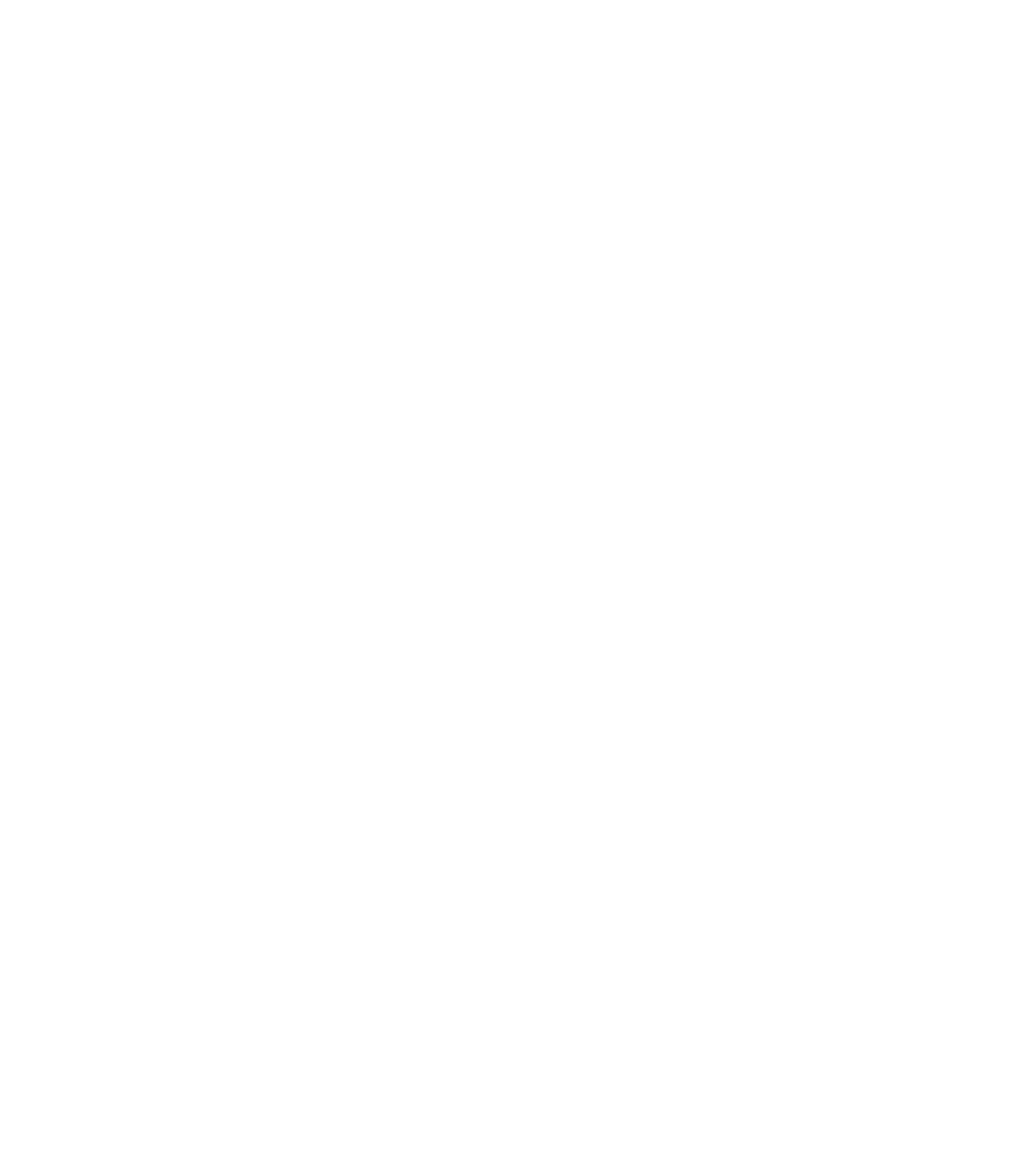
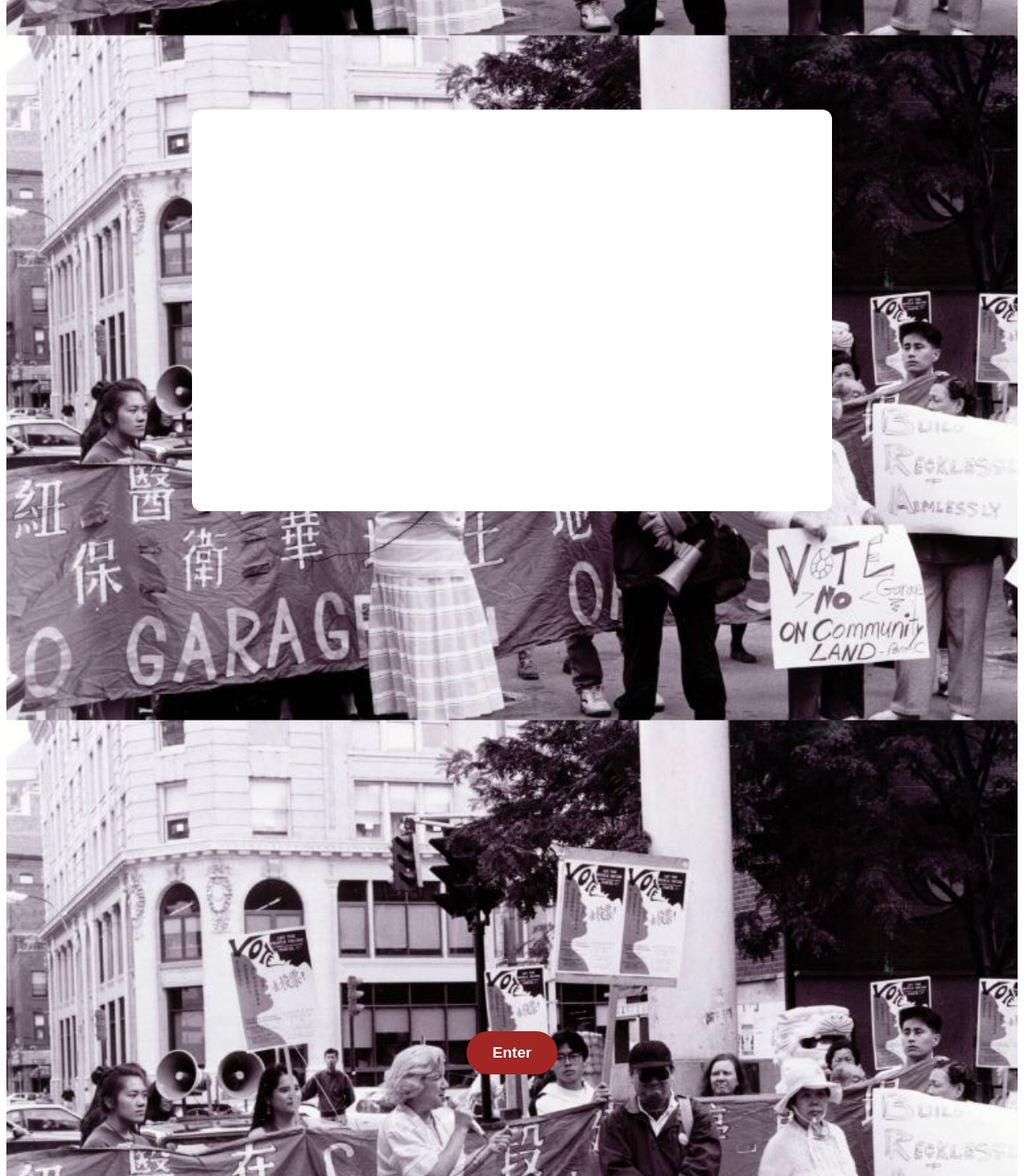
Before and after one commit to zoevosslee/IDS_FP02, a SvelteKit app: page /landing in a window 1280 px wide. Shown: the part 820-2290 px from the top of the page at 80% size. Before the commit the page ends 800 px from the top, so only its background shows below. Built offline with nearby package versions, Linux system fonts and the light colour scheme; a web font is replaced by a local one.

Commit message:
added landing page

```diff
--- a/src/app.css
+++ b/src/app.css
@@ -123,6 +123,18 @@
     margin: 0;
     padding:0;
   }
+  h6 {
+    color: white;
+    -webkit-text-stroke-width: 4px;
+    -webkit-text-stroke-color: var(--red);
+    font-family: 'Utendo', sans-serif;
+    font-size: 200px;
+    font-style: normal;
+    font-weight: 800;
+    line-height: normal;
+    margin: 0;
+    padding:0;
+  }
 
   h2 {
     color: var(--gray-dark);
@@ -215,3 +227,68 @@
     padding-top: 20px;
     padding-bottom: 30px;
   }
+
+
+  /* === LANDING PAGE STYLES === */
+
+.landing-page {
+  background: url('/protest.jpg') no-repeat center center;
+  background-size: cover;
+  background-attachment: fixed;
+  height: 100vh;
+  width: 100%;
+  position: relative;
+  display: flex;
+  align-items: center;
+  justify-content: center;
+  overflow: hidden;
+}
+
+.landing-page .overlay {
+  background: rgba(0, 0, 0, 0.4); /* slight dark overlay */
+  width: 100%;
+  height: 100%;
+  display: flex;
+  align-items: center;
+  justify-content: center;
+}
+
+.landing-content {
+  text-align: center;
+  padding: 2rem;
+}
+
+.landing-content h1 {
+  color: white; /* override the outlined h1 for this page */
+  font-family: 'Utendo', sans-serif;
+  font-size: 72px;
+  font-weight: 800;
+  letter-spacing: 1px;
+  margin-bottom: 1rem;
+}
+
+.landing-content p {
+  color: var(--red-light); /* soft red tone */
+  font-family: 'Utendo', sans-serif;
+  font-size: 20px;
+  font-weight: 400;
+  margin-bottom: 2rem;
+}
+
+.start-button {
+  display: inline-block;
+  padding: 0.8rem 2rem;
+  background: var(--red);
+  color: white;
+  font-family: 'Utendo', sans-serif;
+  font-size: 1rem;
+  font-weight: 600;
+  border-radius: 30px;
+  text-decoration: none;
+  transition: background 0.3s ease, transform 0.3s ease;
+}
+
+.start-button:hover {
+  background: var(--red-medium);
+  transform: scale(1.05);
+}
--- a/src/routes/+layout.svelte
+++ b/src/routes/+layout.svelte
@@ -6,13 +6,16 @@
       { url: '/', title: 'Interactive Visualization' },
       { url: '/writeup', title: 'Write Up' },
       { url: '/plan', title: 'Project Plan' },
-      { url: '/chapter1', title: 'Chapter 1' }
+      { url: '/chapter1', title: 'Chapter 1' },
+      { url: '/landing', title: 'Landing' }
     ];
 
     let menuOpen = false;
   </script>
 
   <!-- DROPDOWN NAVIGATION -->
+
+
   <div class="nav-wrapper">
     <div class="menu-container">
     <button on:click={() => (menuOpen = !menuOpen)} class="menu-toggle">
--- a/src/routes/landing/+page.svelte
+++ b/src/routes/landing/+page.svelte
@@ -0,0 +1,98 @@
+<div class="landing-page">
+    <div class="landing-section">
+      <h6>Rent is a Trap</h6>
+      <p>Exploring the intersections of policing, displacement, and community resistance.</p>
+    </div>
+
+    <div class="landing-section">
+      <div class="text-block">
+        <p>Many people know Breonna Taylor’s name and the injustice of her murder by police. What’s less widely known is the role that real estate interests played in her death. According to Brenden Beck (2020), the police raid that killed Breonna was not an isolated event – it was part of a broader effort to displace residents from a neighborhood targeted for redevelopment:</p>
+
+        <p class="quote">
+          “The raid that killed Taylor was part of a broader effort to evict residents who were impeding the city’s Vision Russell redevelopment initiative. When they broke down Taylor’s door, the Louisville police were seeking to apprehend an associate of Jamarcus Glover, a former boyfriend of Taylor’s who lived on Elliott Avenue at the center of the city’s neighborhood 'renewal' project.”
+        </p>
+
+        <p>Her story reminds us that policing and property development are deeply connected forces. They determine who gets to stay, and who is surveilled, displaced, evicted, and subject to state violence.</p>
+
+        <p>In Boston and across the country, this connection has only deepened since the 2008 financial crisis. Corporate homeownership of homes has soared, while private equity firms like Blackstone have made billions. Affording housing has become increasingly precarious for most Americans.</p>
+
+        <p>This project looks at publicly available data—specifically non-criminal policing data like 311 noise complaints and building & property violations—to help illuminate the ways policing and real estate development work together at the city level.</p>
+
+        <p>Our audience is community members like you: renters, homeowners, and neighbors who deserve transparency about the forces reshaping the city. By better understanding these patterns, we can build stronger movements to defend our homes, neighborhoods, and shared futures.</p>
+      </div>
+    </div>
+
+    <div class="landing-section">
+      <a href="#chapter1" class="start-button">Enter</a>
+    </div>
+  </div>
+
+  <style>
+    p {
+      margin-bottom: 1.5rem;
+      color: var(--red);
+      stroke:  white;
+      font-size: 2rem;
+      font-weight: 800;
+    }
+    .landing-page {
+  background: url('/protest.jpg') no-repeat center center fixed;
+  background-opacity: 0.8;
+  background-size: cover;
+  width: 100%;
+  min-height: 300vh; /* important: tall enough to scroll */
+  display: flex;
+  flex-direction: column;
+  align-items: center;
+  scroll-behavior: smooth;
+}
+
+.landing-section {
+  min-height: 100vh; /* each section fills the screen */
+  width: 90%;
+  padding: 4rem 2rem;
+  display: flex;
+  flex-direction: column;
+  justify-content: center;
+  align-items: center;
+  color: white;
+  text-align: center;
+}
+
+.text-block {
+  background: white;
+  border-radius: 12px;
+  max-width: 800px;
+  font-family: 'Utendo', sans-serif;
+}
+
+.text-block p {
+  margin-bottom: 1.5rem;
+  color: white;
+  font-size: 1rem;
+}
+
+.quote {
+  font-style: italic;
+  color: var(--red-light);
+}
+
+.start-button {
+  display: inline-block;
+  padding: 1rem 2rem;
+  background: var(--red);
+  color: white;
+  font-family: 'Utendo', sans-serif;
+  font-size: 1.2rem;
+  font-weight: 700;
+  border-radius: 30px;
+  text-decoration: none;
+  transition: background 0.3s ease, transform 0.3s ease;
+}
+
+.start-button:hover {
+  background: var(--red-medium);
+  transform: scale(1.05);
+}
+
+  </style>
```
Also changed, not shown: src/routes/chapter1/+page.svelte (+14 -5 lines), static/protest.jpg (renamed from static/People-against-protest-Chinatown-History-Directory.jpg).
